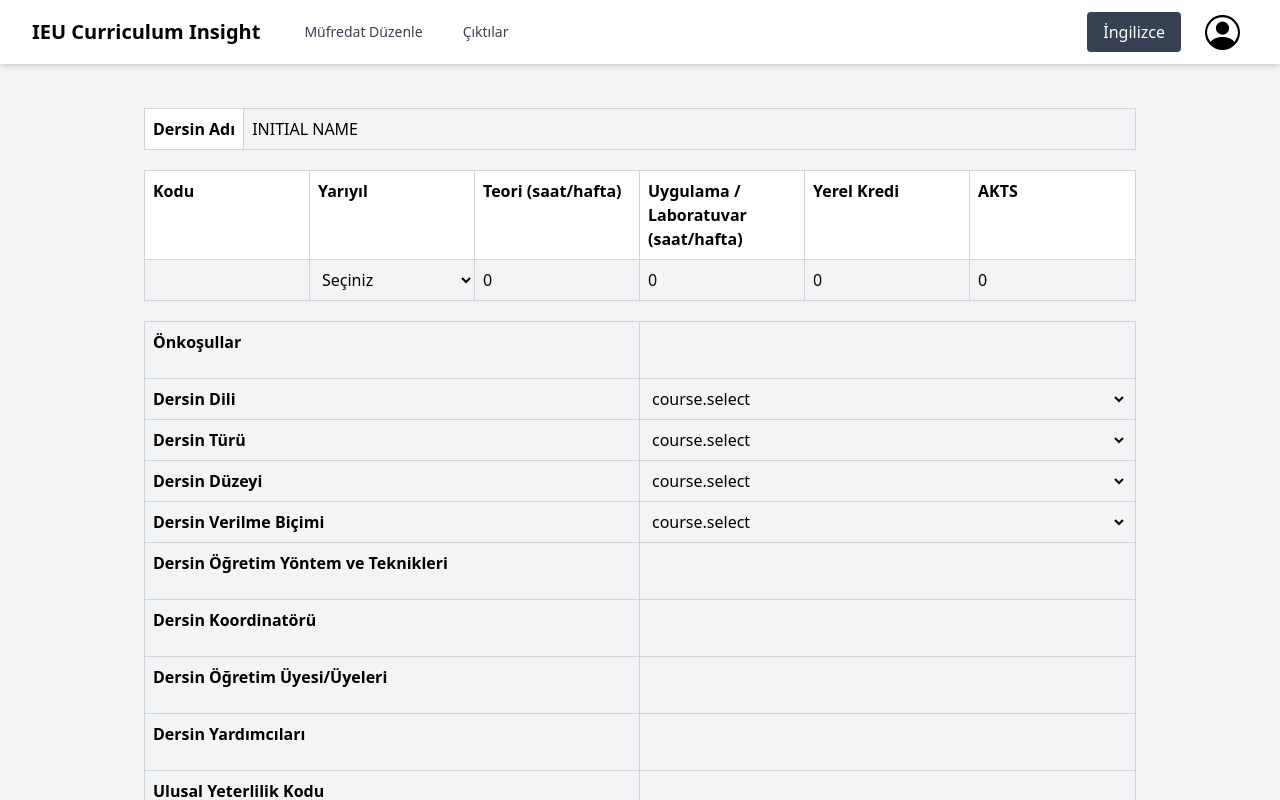
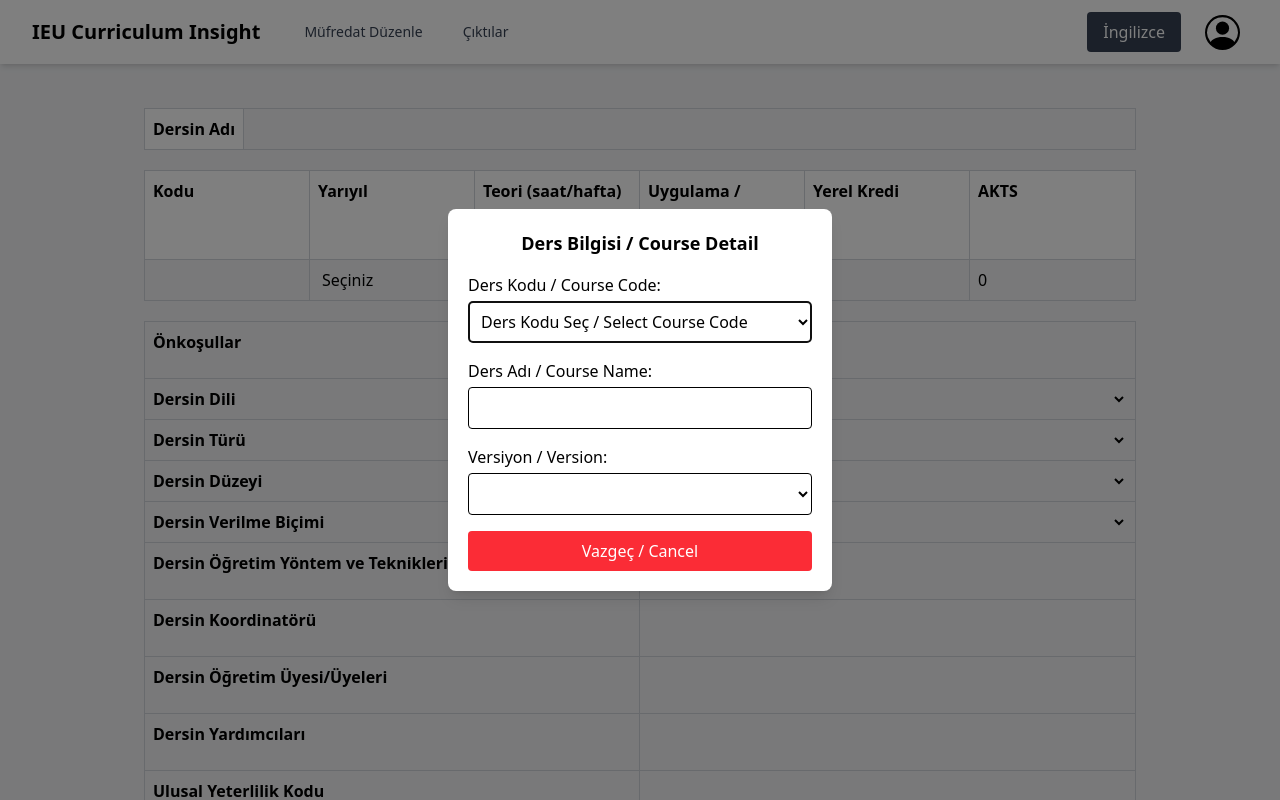
Before and after one commit to heudev/ieu-curriculum-outcome-insight, a React (Vite) app in the folder client/: page /curriculum-edit in a window 1280 px wide. Shown: the top 800 px of the page. Built offline with nearby package versions, Linux system fonts and the light colour scheme.

Commit message:
ui update

```diff
--- /dev/null
+++ b/client/src/pages/curriculum-edit/PopupForm.tsx
@@ -0,0 +1,88 @@
+import { useEffect, useRef, useState } from "react";
+
+function PopupForm() {
+  const modalRef = useRef<HTMLDialogElement>(null);
+  const [courseCode, setCourseCode] = useState("");
+  const [courseName, setCourseName] = useState("");
+
+  const courseData: { [key: string]: string } = {
+    CE101: "Computer Engineering Basics",
+    MATH203: "Linear Algebra",
+    PHYS150: "Physics I",
+    ENG102: "English Composition",
+  };
+
+  useEffect(() => {
+    if (modalRef.current) {
+      modalRef.current.showModal();
+    }
+  }, []);
+
+  const handleCourseChange = (code: string) => {
+    setCourseCode(code);
+    setCourseName(courseData[code] || "");
+  };
+
+  return (
+    <dialog
+      ref={modalRef}
+      className="fixed top-1/2 left-1/2 -translate-x-1/2 -translate-y-1/2 bg-white p-5 rounded-lg shadow-lg backdrop:bg-black/50 w-96"
+    >
+      <h2 className="text-lg font-bold mb-4 text-center">
+        Ders Bilgisi / Course Detail
+      </h2>
+
+      {/* Course Code */}
+      <div className="mb-4">
+        <label className="block mb-1">Ders Kodu / Course Code:</label>
+        <select
+          className="w-full p-2 border rounded"
+          value={courseCode}
+          onChange={(e) => handleCourseChange(e.target.value)}
+        >
+          <option value="" disabled>
+            Ders Kodu Seç / Select Course Code
+          </option>
+          {Object.keys(courseData).map((code) => (
+            <option key={code} value={code}>
+              {code}
+            </option>
+          ))}
+        </select>
+      </div>
+
+      {/* Course Name */}
+      <div className="mb-4">
+        <label className="block mb-1">Ders Adı / Course Name:</label>
+        <input
+          type="text"
+          readOnly
+          className="w-full p-2 border rounded"
+          value={courseName}
+        />
+      </div>
+
+      {/* Version */}
+      <div className="mb-4">
+        <label className="block mb-1">Versiyon / Version:</label>
+        <select className="w-full p-2 border rounded">
+          <option value="" disabled>
+            Versiyon Seç / Select Version
+          </option>
+        </select>
+      </div>
+
+      {/* Buttons */}
+      <div className="flex justify-between">
+        <button
+          className="px-4 py-2 bg-red-500 text-white rounded w-full"
+          onClick={() => modalRef.current?.close()}
+        >
+          Vazgeç / Cancel
+        </button>
+      </div>
+    </dialog>
+  );
+}
+
+export default PopupForm;
--- a/client/src/pages/form-edit/components/ProgramOutcomeTable.tsx
+++ b/client/src/pages/form-edit/components/ProgramOutcomeTable.tsx
@@ -17,11 +17,10 @@ export default function ProgramOutcomeTable() {
             <table className="w-full border border-gray-300">
                 <thead>
                 <tr className="bg-orange-400 text-white">
-                    <th className="border border-gray-300 p-2 text-left w-20 text-sm font-normal">{t(`programOutcome.${EProgramOutcome.ORDER}`)}</th>
+                    <th className="border border-gray-300 p-2 text-left w-20 text-sm font-normal">{`programOutcome.${EProgramOutcome.ORDER}`}</th>
                     <th className="border border-gray-300 p-2 text-left w-20 text-sm font-normal">{'PC Sub'}</th>
                     <th className="border border-gray-300 p-2 text-left text-sm font-normal">{t(`programOutcome.${EProgramOutcome.PROGRAM_COMPETENCIES}`)}</th>
-                    <th className="border border-gray-300 p-2 text-center text-sm font-normal"
-                        colSpan={5}>{t(`programOutcome.${EProgramOutcome.CONTRIBUTION_LEVEL}`)}</th>
+                    <th className="border border-gray-300 p-2 text-center text-sm font-normal" colSpan={5}>{t(`programOutcome.${EProgramOutcome.CONTRIBUTION_LEVEL}`)}</th>
                 </tr>
                 <tr>
                     <th className="border border-gray-300 p-2" colSpan={3}></th>
--- a/client/src/pages/form-edit/index.tsx
+++ b/client/src/pages/form-edit/index.tsx
@@ -4,11 +4,12 @@ import {ISyllabusForm} from "../../types/constants.ts";
 import * as Yup from "yup";
 import DataHandler from "../../components/DataHandler.tsx";
 import ProgramOutcomeTable from "../form-edit/components/ProgramOutcomeTable.tsx";
+import PopupForm from "../curriculum-edit/PopupForm.tsx";
 
 // TODO: PLEASE ADD SPLIT STRUCTURE FOR ARRAY FIELDS
 const initialValues: ISyllabusForm = {
     course:{
-        name: "INITIAL NAME",
+        name: "",
         code: "",
         semester: "",
         theoryHoursPerWeek: 0,
@@ -20,10 +21,10 @@ const initialValues: ISyllabusForm = {
         type: "",
         level: "",
         deliveryType: "",
-        teachingMethods: [],
-        coordinator: [],
-        instructors: [],
-        assistants: [],
+        teachingMethods: [""],
+        coordinator: [""],
+        instructors: [""],
+        assistants: [""],
         nationalQualificationCode: "",
         courseObjective: "",
         learningOutcome: {
@@ -79,7 +80,41 @@ const initialValues: ISyllabusForm = {
 const validationSchema = Yup.object({
     course: Yup.object({
         name: Yup.string().required("Ders adı zorunludur"),
-    })
+        code: Yup.string().required("Ders kodu zorunludur"),
+        semester: Yup.string().required("Dönem bilgisi zorunludur"),
+        theoryHoursPerWeek: Yup.number()
+            .min(0, "Teorik ders saati 0 veya daha büyük olmalıdır")
+            .required("Teorik ders saati zorunludur"),
+        practiceLabHoursPerWeek: Yup.number()
+            .min(0, "Uygulama/Laboratuvar saati 0 veya daha büyük olmalıdır")
+            .required("Uygulama/Laboratuvar saati zorunludur"),
+        localCredit: Yup.number()
+            .min(1, "Yerel kredi 1 veya daha büyük olmalıdır")
+            .required("Yerel kredi zorunludur"),
+        ects: Yup.number()
+            .min(1, "ECTS 1 veya daha büyük olmalıdır")
+            .required("ECTS zorunludur"),
+        prerequisites: Yup.array().of(Yup.string().required("Ders onkoşulları zorunludur")), //TODO: fix
+        language: Yup.string().required("Ders dili zorunludur"),
+        type: Yup.string().required("Ders tipi zorunludur"),
+        level: Yup.string().required("Ders seviyesi zorunludur"),
+        deliveryType: Yup.string().required("Dersin işleniş türü zorunludur"),
+        teachingMethods: Yup.array().of(Yup.string().required("Ders oğretim teknikleri zorunludur")),
+        coordinator: Yup.array().of(Yup.string().required("Ders koordinatörü zorunludur")), //TODO: fix
+        instructors: Yup.array().of(Yup.string().required("Ders instructorı zorunludur")), //TODO: fix
+        assistants: Yup.array().of(Yup.string().required("Ders assistantı zorunludur")), //TODO: fix
+        nationalQualificationCode: Yup.string().required("Ders ulusal yeterlilik kodu zorunludur"),
+        courseObjective: Yup.string().required("Dersin amacı zorunludur"),
+        learningOutcome: Yup.object({
+            courseId: Yup.number().required("Course ID zorunludur"),
+            order: Yup.number().required("Öğrenme çıktısı sırası zorunludur"),
+            content: Yup.string().required("Öğrenme çıktısı içeriği zorunludur"),
+            pcSub: Yup.number(),
+            contributionLevel: Yup.number().min(0).max(5, "Katkı seviyesi 0-5 arasında olmalıdır"),
+        }),
+        relatedSustainableDevelopmentGoals: Yup.string(),
+        courseDescription: Yup.string().required("Ders açıklaması zorunludur"),
+    }),
 });
 
 
@@ -93,12 +128,12 @@ const handleSubmit = async (values:ISyllabusForm) => {
 const SyllabusForm = () => {
     return (
         <div className="mt-5 space-y-4 px-30">
+            <PopupForm />
             <Formik initialValues={initialValues} validationSchema={validationSchema} onSubmit={handleSubmit}>
                 {() => (
                     <Form className="course-form">
                         <CourseDetails/>
                          <ProgramOutcomeTable />
-
                         <DataHandler />
                     </Form>
                 )}
--- a/client/src/types/constants.ts
+++ b/client/src/types/constants.ts
@@ -180,5 +180,5 @@ export enum ECommon {
 export enum ESemesters {
     FALL = "fall",
     SPRING = "spring",
-    FALL_SPRING = "fallSpring",
+    FALL_SPRING = "fall/spring",
 }
```
Also changed, not shown: client/src/pages/form-edit/components/CourseDetails.tsx (+21 -5 lines).
